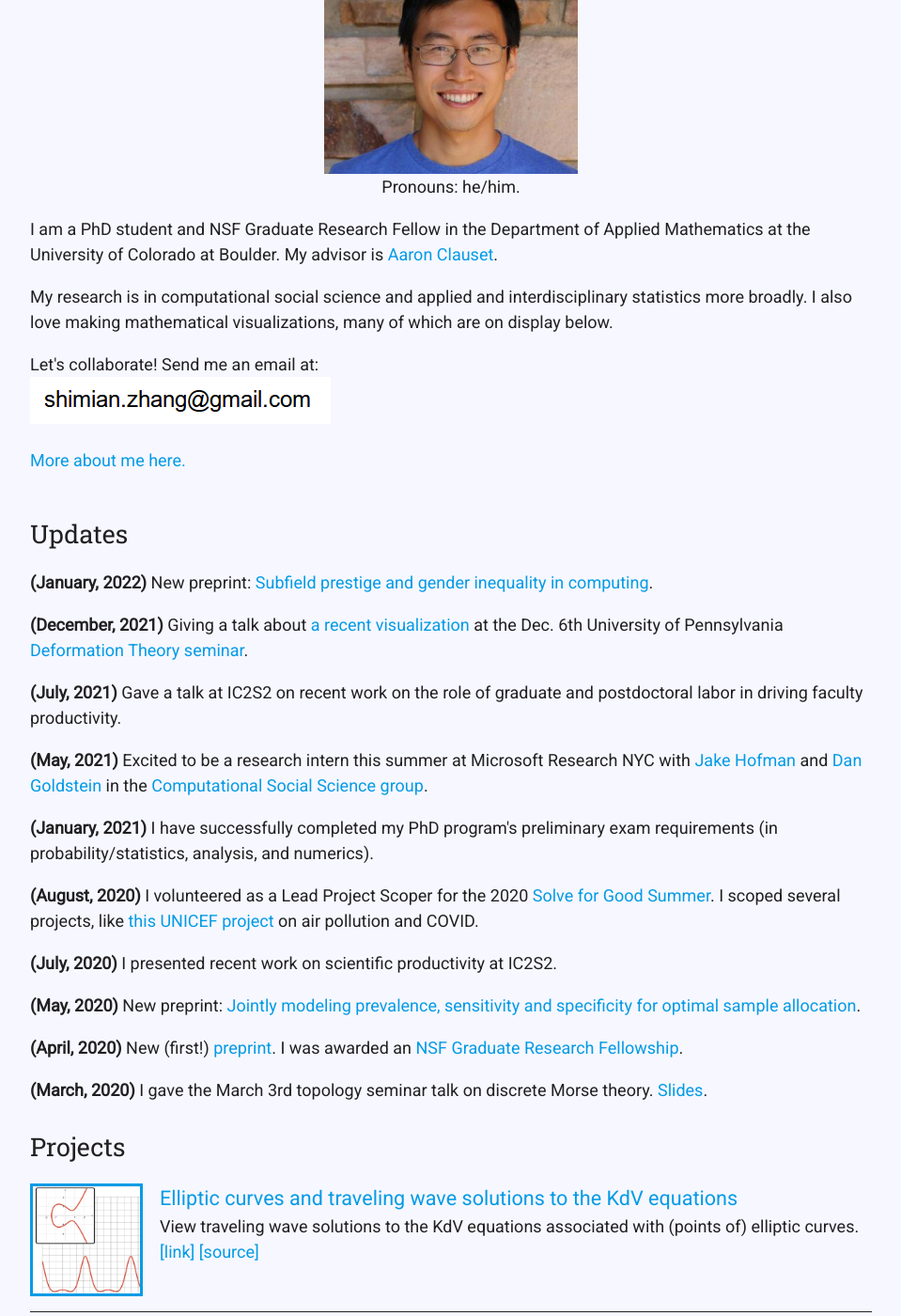
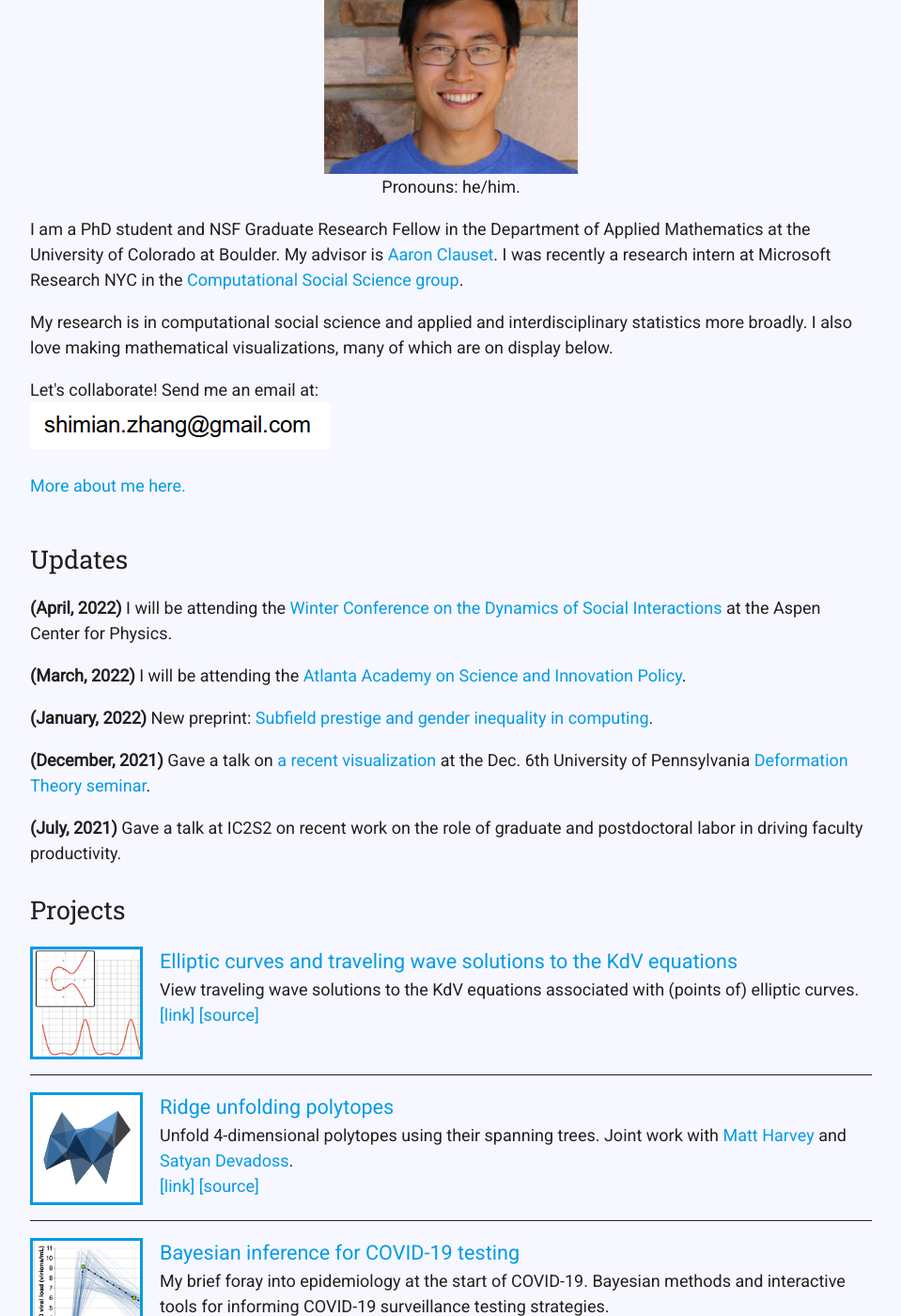
Before and after one commit to samzhang111/samzhang111.github.io, a Jekyll site: the page built from index.html, in a window 1280 px wide and 1400 px high, scrolled down 233 px. Shown: the whole window at 94% size, without its empty margins (160-1119 px from the left). Built offline with Jekyll 4.4.1, drawn with Linux system fonts in a browser that asks for light colours; nearby versions of some CDN libraries.

Commit message:
website conference updates

```diff
--- a/index.html
+++ b/index.html
@@ -10,6 +10,7 @@
     <p>
     I am a PhD student and NSF Graduate Research Fellow in the Department of Applied Mathematics at the University of Colorado at Boulder.
     My advisor is <a href="http://tuvalu.santafe.edu/~aaronc/" target="_blank">Aaron Clauset</a>.
+    I was recently a research intern at Microsoft Research NYC in the <a href="https://www.microsoft.com/en-us/research/theme/computational-social-science/" target="_blank">Computational Social Science group</a>.
 
     <p>
     My research is in computational social science and applied and interdisciplinary statistics more broadly.
@@ -39,18 +40,11 @@
 <div id='updates' class="vertical-section">
           <div class="sectitle">Updates</div>
           <ul>
+              <li> <b>(April, 2022)</b> I will be attending the <a href="https://shaevitzlab.princeton.edu/socialinteractions2022" target="_blank">Winter Conference on the Dynamics of Social Interactions</a> at the Aspen Center for Physics.</li>
+              <li> <b>(March, 2022)</b> I will be attending the <a href="https://spp.gatech.edu/node/178" target="_blank">Atlanta Academy on Science and Innovation Policy</a>.</li>
               <li> <b>(January, 2022)</b> New preprint: <a href="https://arxiv.org/abs/2201.00254" target="_blank">Subfield prestige and gender inequality in computing</a>.</li>
-              <li> <b>(December, 2021)</b> Giving a talk about <a href="/unfolding/index.html" target="_blank">a recent visualization</a> at the Dec. 6th University of Pennsylvania <a href="https://www.math.upenn.edu/events/seminars/deformation-theory-seminar" target="_blank">Deformation Theory seminar</a>.</li>
+              <li> <b>(December, 2021)</b> Gave a talk on <a href="/unfolding/index.html" target="_blank">a recent visualization</a> at the Dec. 6th University of Pennsylvania <a href="https://www.math.upenn.edu/events/seminars/deformation-theory-seminar" target="_blank">Deformation Theory seminar</a>.</li>
               <li> <b>(July, 2021)</b> Gave a talk at IC2S2 on recent work on the role of graduate and postdoctoral labor in driving faculty productivity.</li>
-              <li> <b>(May, 2021)</b> Excited to be a research intern this summer at Microsoft Research NYC with <a href="http://jakehofman.com/" target="_blank">Jake Hofman</a> and <a href="http://dangoldstein.com/" target="_blank">Dan Goldstein</a> in the <a href="https://www.microsoft.com/en-us/research/theme/computational-social-science/" target="_blank">Computational Social Science group</a>.</li>
-              <li> <b>(January, 2021)</b> I have successfully completed my PhD program's preliminary exam requirements (in probability/statistics, analysis, and numerics).</li>
-              <li> <b>(August, 2020)</b> I volunteered as a Lead Project Scoper for the 2020 <a href="https://solveforgood.org/" target="_blank">Solve for Good Summer</a>. I scoped several projects, like <a href="https://solveforgood.org/proj/41/" target="_blank">this UNICEF project</a> on air pollution and COVID.</li>
-              <li> <b>(July, 2020)</b> I presented recent work on scientific productivity at IC2S2.</li>
-              <li> <b>(May, 2020)</b> New preprint: <a href="https://www.biorxiv.org/content/10.1101/2020.05.23.112649v1" target="_blank">Jointly modeling prevalence, sensitivity and specificity for optimal sample allocation</a>.
-              <li><b>(April, 2020)</b>
-              New (first!) <a href="https://dash.harvard.edu/handle/1/42659939" target="_blank">preprint</a>. I was awarded an <a href="https://www.nsfgrfp.org" target="_blank">NSF Graduate Research Fellowship</a>.
-              </li>
-              <li><b>(March, 2020)</b> I gave the March 3rd topology seminar talk on discrete Morse theory. <a href="https://drive.google.com/file/d/1ZUwHWCPdGhDiFiWNO29WhWjZ7Vc-2OCJ/view?usp=sharing" target="_blank">Slides</a>.
               </li>
           </ul>
 </div>
```
